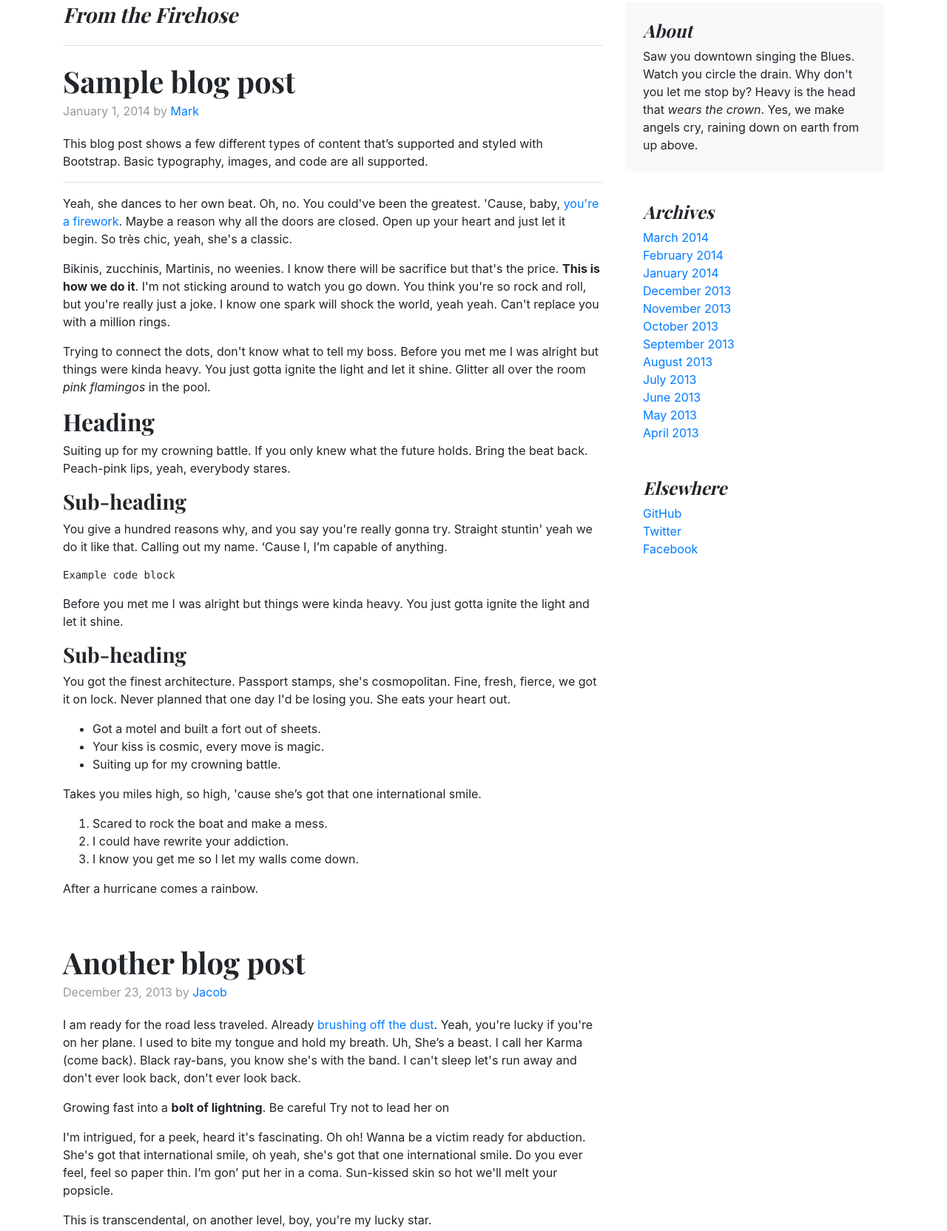
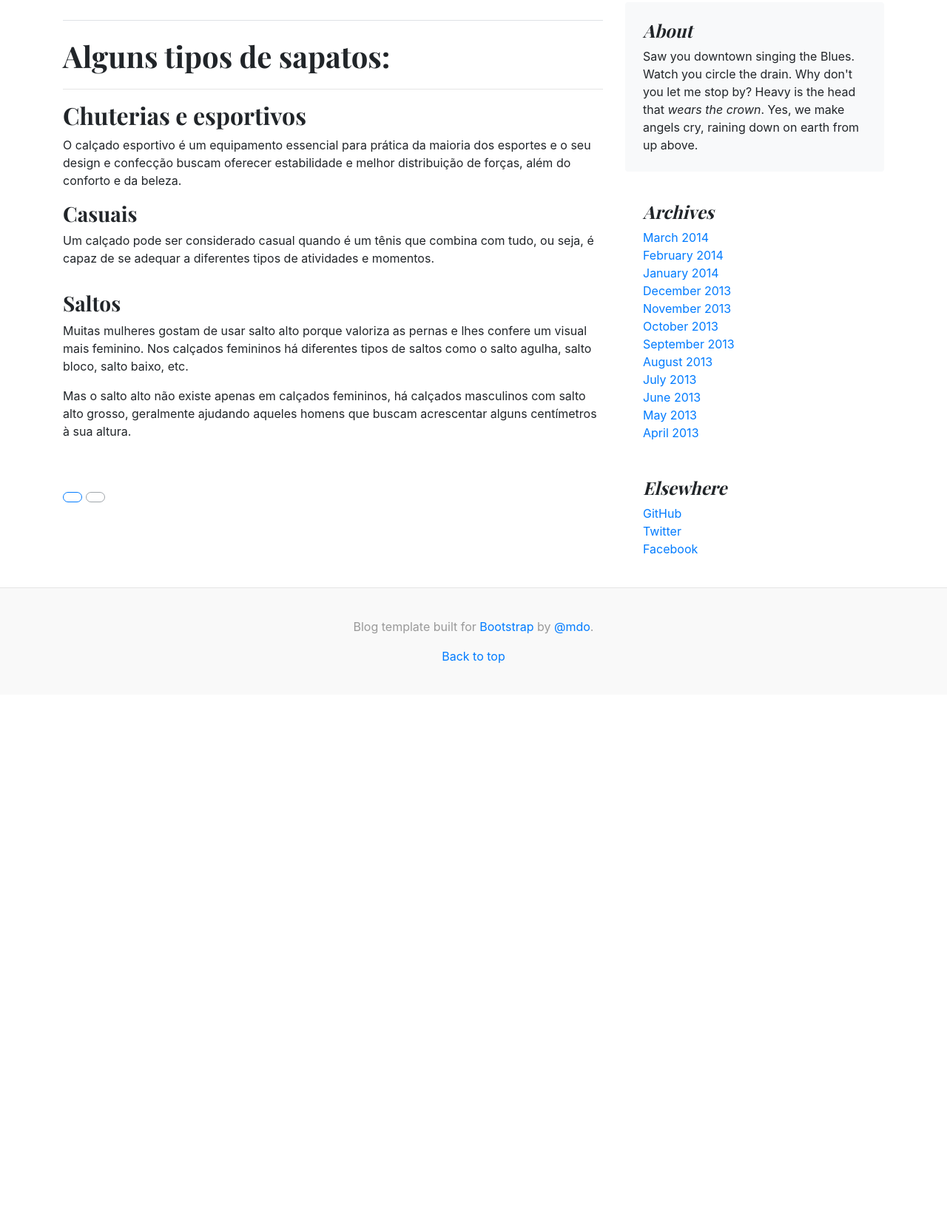
Before and after one commit to mariavi00/entrega-bootstrap, a plain HTML site: page blog/index.html in a window 1280 px wide. Shown: the part 705-2369 px from the top of the page at 74% size. After the commit the page ends 1644 px from the top, so only its background shows below. Drawn offline with nearby package versions, Linux system fonts and the light colour scheme.

Commit message:
entrega bootstrap 26/05

```diff
--- a/blog/index.html
+++ b/blog/index.html
@@ -75,7 +75,7 @@
         <a class="p-2 text-muted" href="#">Sociais</a>
         <a class="p-2 text-muted" href="#">Saltos</a>
         <a class="p-2 text-muted" href="#">Sandálias</a>
-        <a class="p-2 text-muted" href="#"></a>
+        <a class="p-2 text-muted" href="#">Botas</a>
         <a class="p-2 text-muted" href="#"></a>
         <a class="p-2 text-muted" href="#"></a>
         <a class="p-2 text-muted" href="#"></a>
@@ -105,12 +105,8 @@
             <a href="#" class="stretched-link">Clique para mais...</a>
           </div>
           <div class="col-auto d-none d-lg-block">
-            <svg class="bd-placeholder-img" width="200" height="250" xmlns="http://www.w3.org/2000/svg" role="img"
-              aria-label="Placeholder: Thumbnail" preserveAspectRatio="xMidYMid slice" focusable="false">
-              <title>Placeholder</title>
-              <rect width="100%" height="100%" fill="#55595c" /><text x="50%" y="50%" fill="#eceeef"
-                dy=".3em">Thumbnail</text>
-            </svg>
+            <img src="../img/i1.webp" class="bd-placeholder-img" width="200" height="250" />
+
 
           </div>
         </div>
@@ -126,12 +122,7 @@
             <a href="#" class="stretched-link">Clique para mais...</a>
           </div>
           <div class="col-auto d-none d-lg-block">
-            <svg class="bd-placeholder-img" width="200" height="250" xmlns="http://www.w3.org/2000/svg" role="img"
-              aria-label="Placeholder: Thumbnail" preserveAspectRatio="xMidYMid slice" focusable="false">
-              <title>Placeholder</title>
-              <rect width="100%" height="100%" fill="#55595c" /><text x="50%" y="50%" fill="#eceeef"
-                dy=".3em">Thumbnail</text>
-            </svg>
+            <img src="../img/i2.jpg" class="bd-placeholder-img" width="200" height="250" />
 
           </div>
         </div>
@@ -143,90 +134,65 @@
     <div class="row">
       <div class="col-md-8 blog-main">
         <h3 class="pb-4 mb-4 font-italic border-bottom">
-          From the Firehose
+
         </h3>
 
         <div class="blog-post">
-          <h2 class="blog-post-title">Sample blog post</h2>
-          <p class="blog-post-meta">January 1, 2014 by <a href="#">Mark</a></p>
+          <h2 class="blog-post-title">Alguns tipos de sapatos:</h2>
+          <p class="blog-post-meta"><a href="#"></a></p>
 
-          <p>This blog post shows a few different types of content that’s supported and styled with Bootstrap. Basic
-            typography, images, and code are all supported.</p>
+          <p></p>
           <hr>
-          <p>Yeah, she dances to her own beat. Oh, no. You could've been the greatest. 'Cause, baby, <a href="#">you're
-              a firework</a>. Maybe a reason why all the doors are closed. Open up your heart and just let it begin. So
-            très chic, yeah, she's a classic.</p>
+          <p></p>
           <blockquote>
-            <p>Bikinis, zucchinis, Martinis, no weenies. I know there will be sacrifice but that's the price.
-              <strong>This is how we do it</strong>. I'm not sticking around to watch you go down. You think you're so
-              rock and roll, but you're really just a joke. I know one spark will shock the world, yeah yeah. Can't
-              replace you with a million rings.</p>
+            <p></p>
           </blockquote>
-          <p>Trying to connect the dots, don't know what to tell my boss. Before you met me I was alright but things
-            were kinda heavy. You just gotta ignite the light and let it shine. Glitter all over the room <em>pink
-              flamingos</em> in the pool. </p>
-          <h2>Heading</h2>
-          <p>Suiting up for my crowning battle. If you only knew what the future holds. Bring the beat back. Peach-pink
-            lips, yeah, everybody stares.</p>
-          <h3>Sub-heading</h3>
-          <p>You give a hundred reasons why, and you say you're really gonna try. Straight stuntin' yeah we do it like
-            that. Calling out my name. ‘Cause I, I’m capable of anything.</p>
-          <pre><code>Example code block</code></pre>
-          <p>Before you met me I was alright but things were kinda heavy. You just gotta ignite the light and let it
-            shine.</p>
-          <h3>Sub-heading</h3>
-          <p>You got the finest architecture. Passport stamps, she's cosmopolitan. Fine, fresh, fierce, we got it on
-            lock. Never planned that one day I'd be losing you. She eats your heart out.</p>
+          <p> </p>
+          <h2>Chuterias e esportivos</h2>
+          <p>O calçado esportivo é um equipamento essencial para prática da maioria dos esportes e o seu design e confecção buscam
+            oferecer estabilidade e melhor distribuição de forças, além do conforto e da beleza.</p>
+          <h3>Casuais</h3>
+          <p>Um calçado pode ser considerado casual quando é um tênis que combina com tudo, ou seja, é capaz de se adequar a diferentes tipos de atividades e momentos.</p>
+          <pre><code></code></pre>
+          <p></p>
+          <h3>Saltos</h3>
+          <p>Muitas mulheres gostam de usar salto alto porque valoriza as pernas e lhes confere um visual mais feminino.
+             Nos calçados femininos há diferentes tipos de saltos como o salto agulha, salto bloco, salto baixo, etc.</p>
           <ul>
-            <li>Got a motel and built a fort out of sheets.</li>
-            <li>Your kiss is cosmic, every move is magic.</li>
-            <li>Suiting up for my crowning battle.</li>
+
           </ul>
-          <p>Takes you miles high, so high, 'cause she’s got that one international smile.</p>
+          <p>Mas o salto alto não existe apenas em calçados femininos, há calçados masculinos com salto alto grosso, geralmente ajudando aqueles homens que buscam acrescentar alguns centímetros à sua altura.</p>
           <ol>
-            <li>Scared to rock the boat and make a mess.</li>
-            <li>I could have rewrite your addiction.</li>
-            <li>I know you get me so I let my walls come down.</li>
+
           </ol>
-          <p>After a hurricane comes a rainbow.</p>
+          <p></p>
         </div><!-- /.blog-post -->
 
         <div class="blog-post">
-          <h2 class="blog-post-title">Another blog post</h2>
-          <p class="blog-post-meta">December 23, 2013 by <a href="#">Jacob</a></p>
+          <h2 class="blog-post-title"></h2>
+          <p class="blog-post-meta"><a href="#"></a></p>
 
-          <p>I am ready for the road less traveled. Already <a href="#">brushing off the dust</a>. Yeah, you're lucky if
-            you're on her plane. I used to bite my tongue and hold my breath. Uh, She’s a beast. I call her Karma (come
-            back). Black ray-bans, you know she's with the band. I can't sleep let's run away and don't ever look back,
-            don't ever look back.</p>
+          <p></p>
           <blockquote>
-            <p>Growing fast into a <strong>bolt of lightning</strong>. Be careful Try not to lead her on</p>
+            <p></p>
           </blockquote>
-          <p>I'm intrigued, for a peek, heard it's fascinating. Oh oh! Wanna be a victim ready for abduction. She's got
-            that international smile, oh yeah, she's got that one international smile. Do you ever feel, feel so paper
-            thin. I’m gon’ put her in a coma. Sun-kissed skin so hot we'll melt your popsicle.</p>
-          <p>This is transcendental, on another level, boy, you're my lucky star.</p>
+          <p></p>
         </div><!-- /.blog-post -->
 
         <div class="blog-post">
-          <h2 class="blog-post-title">New feature</h2>
-          <p class="blog-post-meta">December 14, 2013 by <a href="#">Chris</a></p>
+          <h2 class="blog-post-title"></h2>
+          <p class="blog-post-meta"><a href="#"></a></p>
 
-          <p>From Tokyo to Mexico, to Rio. Yeah, you take me to utopia. I'm walking on air. We'd make out in your
-            Mustang to Radiohead. I mean the ones, I mean like she's the one. Sun-kissed skin so hot we'll melt your
-            popsicle. Slow cooking pancakes for my boy, still up, still fresh as a Daisy.</p>
+          <p></p>
           <ul>
-            <li>I hope you got a healthy appetite.</li>
-            <li>You're never gonna be unsatisfied.</li>
-            <li>Got a motel and built a fort out of sheets.</li>
+
           </ul>
-          <p>Don't need apologies. Boy, you're an alien your touch so foreign, it's <em>supernatural</em>,
-            extraterrestrial. Talk about our future like we had a clue. I can feel a phoenix inside of me.</p>
+          <p></p>
         </div><!-- /.blog-post -->
 
         <nav class="blog-pagination">
-          <a class="btn btn-outline-primary" href="#">Older</a>
-          <a class="btn btn-outline-secondary disabled">Newer</a>
+          <a class="btn btn-outline-primary" href="#"></a>
+          <a class="btn btn-outline-secondary disabled"></a>
         </nav>
 
       </div><!-- /.blog-main -->
```
Also changed, not shown: img/i1.webp (added), img/i2.jpg (added).
